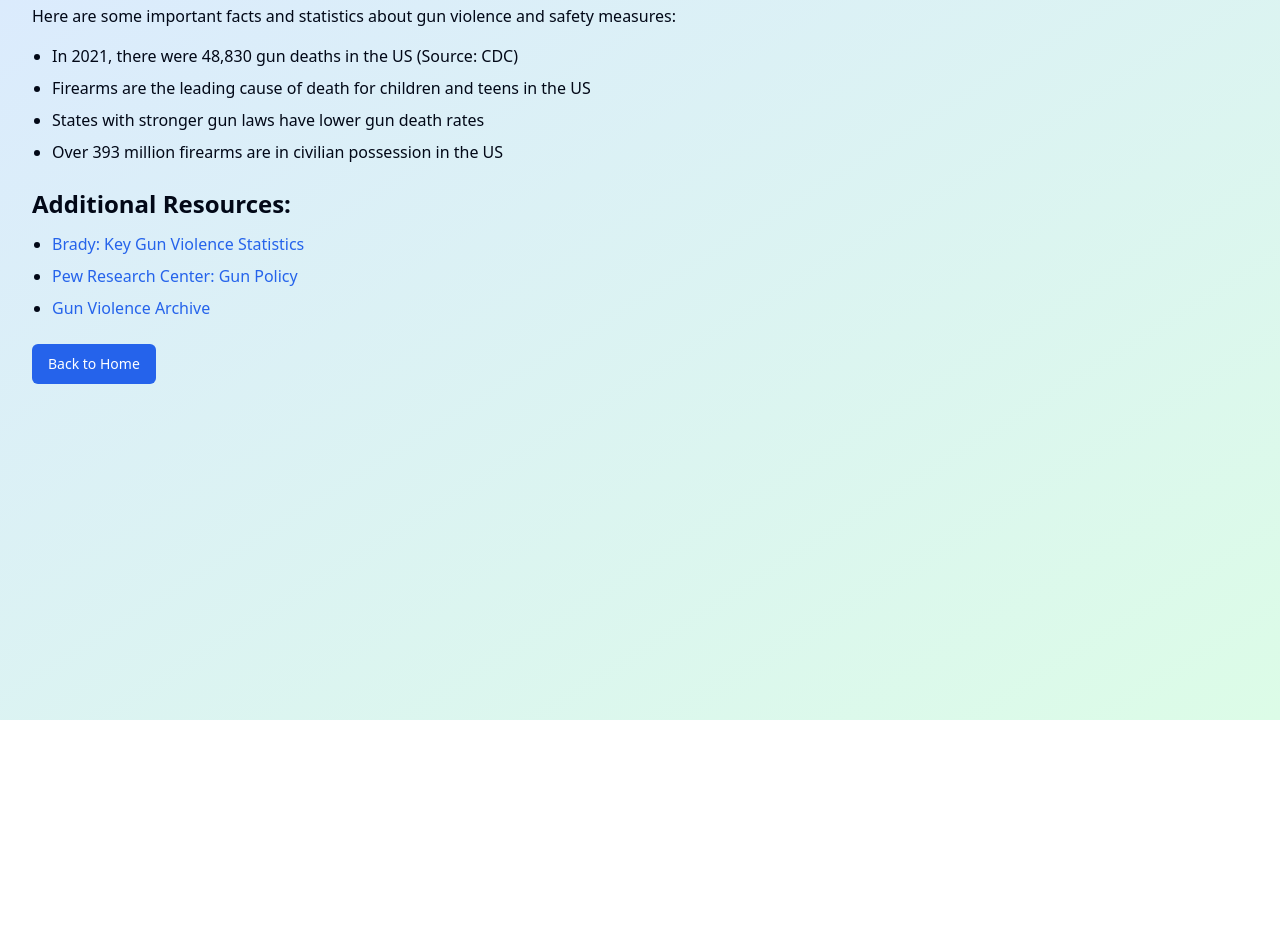
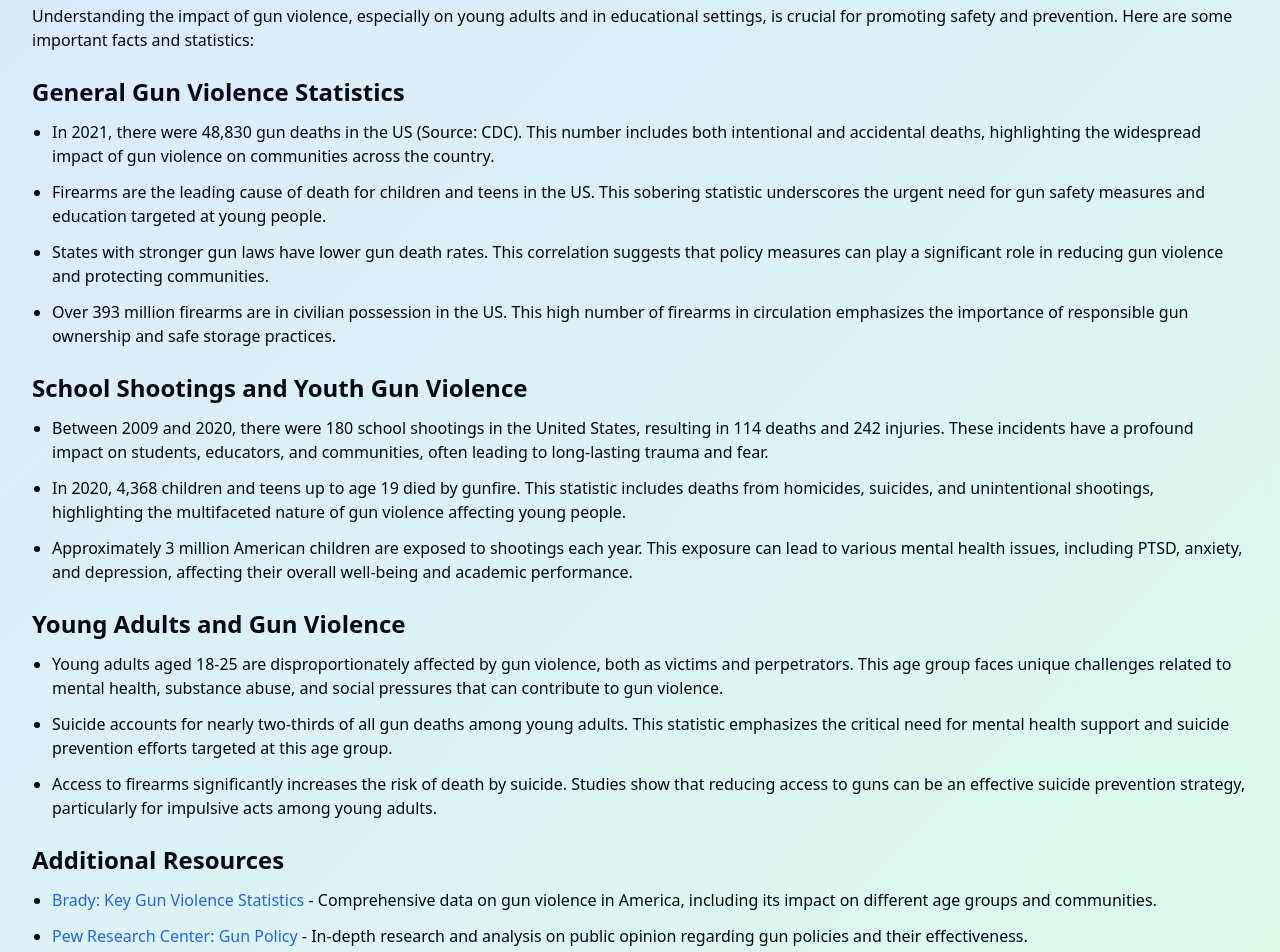
Before and after one commit to yashvipmodi/safety-spark-collective, a React (Vite) app: page /facts-and-stats in a window 1280 px wide. Shown: the part 80-1032 px from the top of the page. Before the commit the page ends 800 px from the top, so only its background shows below. Built offline with nearby package versions, Linux system fonts and the light colour scheme.

Commit message:
Enhance facts and statistics content
Expanded the information on school shootings and gun-related issues affecting teens. Added more context relevant to young adults throughout the app. Improved descriptions for sections that were previously too brief.
[skip gpt_engineer]

```diff
--- a/src/pages/FactsAndStats.jsx
+++ b/src/pages/FactsAndStats.jsx
@@ -6,21 +6,39 @@ const FactsAndStats = () => {
   return (
     <div className="min-h-screen bg-gradient-to-br from-blue-100 to-green-100 p-8">
       <h1 className="text-3xl font-bold mb-4">Facts & Statistics</h1>
-      <p className="mb-4">Here are some important facts and statistics about gun violence and safety measures:</p>
+      <p className="mb-6">Understanding the impact of gun violence, especially on young adults and in educational settings, is crucial for promoting safety and prevention. Here are some important facts and statistics:</p>
 
-      <ul className="list-disc pl-5 mb-6 space-y-2">
-        <li>In 2021, there were 48,830 gun deaths in the US (Source: CDC)</li>
-        <li>Firearms are the leading cause of death for children and teens in the US</li>
-        <li>States with stronger gun laws have lower gun death rates</li>
-        <li>Over 393 million firearms are in civilian possession in the US</li>
+      <h2 className="text-2xl font-semibold mb-3">General Gun Violence Statistics</h2>
+      <ul className="list-disc pl-5 mb-6 space-y-3">
+        <li>In 2021, there were 48,830 gun deaths in the US (Source: CDC). This number includes both intentional and accidental deaths, highlighting the widespread impact of gun violence on communities across the country.</li>
+        <li>Firearms are the leading cause of death for children and teens in the US. This sobering statistic underscores the urgent need for gun safety measures and education targeted at young people.</li>
+        <li>States with stronger gun laws have lower gun death rates. This correlation suggests that policy measures can play a significant role in reducing gun violence and protecting communities.</li>
+        <li>Over 393 million firearms are in civilian possession in the US. This high number of firearms in circulation emphasizes the importance of responsible gun ownership and safe storage practices.</li>
       </ul>
 
-      <h2 className="text-2xl font-semibold mb-3">Additional Resources:</h2>
-      <ul className="list-disc pl-5 mb-6 space-y-2">
-        <li><a href="https://www.bradyunited.org/key-statistics" className="text-blue-600 hover:underline" target="_blank" rel="noopener noreferrer">Brady: Key Gun Violence Statistics</a></li>
-        <li><a href="https://www.pewresearch.org/topic/gun-policy/" className="text-blue-600 hover:underline" target="_blank" rel="noopener noreferrer">Pew Research Center: Gun Policy</a></li>
-        <li><a href="https://www.gunviolencearchive.org/" className="text-blue-600 hover:underline" target="_blank" rel="noopener noreferrer">Gun Violence Archive</a></li>
+      <h2 className="text-2xl font-semibold mb-3">School Shootings and Youth Gun Violence</h2>
+      <ul className="list-disc pl-5 mb-6 space-y-3">
+        <li>Between 2009 and 2020, there were 180 school shootings in the United States, resulting in 114 deaths and 242 injuries. These incidents have a profound impact on students, educators, and communities, often leading to long-lasting trauma and fear.</li>
+        <li>In 2020, 4,368 children and teens up to age 19 died by gunfire. This statistic includes deaths from homicides, suicides, and unintentional shootings, highlighting the multifaceted nature of gun violence affecting young people.</li>
+        <li>Approximately 3 million American children are exposed to shootings each year. This exposure can lead to various mental health issues, including PTSD, anxiety, and depression, affecting their overall well-being and academic performance.</li>
       </ul>
+
+      <h2 className="text-2xl font-semibold mb-3">Young Adults and Gun Violence</h2>
+      <ul className="list-disc pl-5 mb-6 space-y-3">
+        <li>Young adults aged 18-25 are disproportionately affected by gun violence, both as victims and perpetrators. This age group faces unique challenges related to mental health, substance abuse, and social pressures that can contribute to gun violence.</li>
+        <li>Suicide accounts for nearly two-thirds of all gun deaths among young adults. This statistic emphasizes the critical need for mental health support and suicide prevention efforts targeted at this age group.</li>
+        <li>Access to firearms significantly increases the risk of death by suicide. Studies show that reducing access to guns can be an effective suicide prevention strategy, particularly for impulsive acts among young adults.</li>
+      </ul>
+
+      <h2 className="text-2xl font-semibold mb-3">Additional Resources</h2>
+      <ul className="list-disc pl-5 mb-6 space-y-3">
+        <li><a href="https://www.bradyunited.org/key-statistics" className="text-blue-600 hover:underline" target="_blank" rel="noopener noreferrer">Brady: Key Gun Violence Statistics</a> - Comprehensive data on gun violence in America, including its impact on different age groups and communities.</li>
+        <li><a href="https://www.pewresearch.org/topic/gun-policy/" className="text-blue-600 hover:underline" target="_blank" rel="noopener noreferrer">Pew Research Center: Gun Policy</a> - In-depth research and analysis on public opinion regarding gun policies and their effectiveness.</li>
+        <li><a href="https://www.gunviolencearchive.org/" className="text-blue-600 hover:underline" target="_blank" rel="noopener noreferrer">Gun Violence Archive</a> - Real-time data on gun-related incidents across the United States, including detailed information on school shootings and youth-related gun violence.</li>
+        <li><a href="https://everytownresearch.org/report/the-impact-of-gun-violence-on-children-and-teens/" className="text-blue-600 hover:underline" target="_blank" rel="noopener noreferrer">Everytown: The Impact of Gun Violence on Children and Teens</a> - Comprehensive report on how gun violence affects young people, including statistics and prevention strategies.</li>
+      </ul>
+
+      <p className="mb-6">Understanding these statistics is crucial for developing effective strategies to prevent gun violence and promote safety, especially among young adults and in educational settings. By staying informed, we can work together to create safer communities and support those affected by gun violence.</p>
 
       <Link to="/">
         <Button className="bg-blue-600 hover:bg-blue-700 text-white">Back to Home</Button>
```
